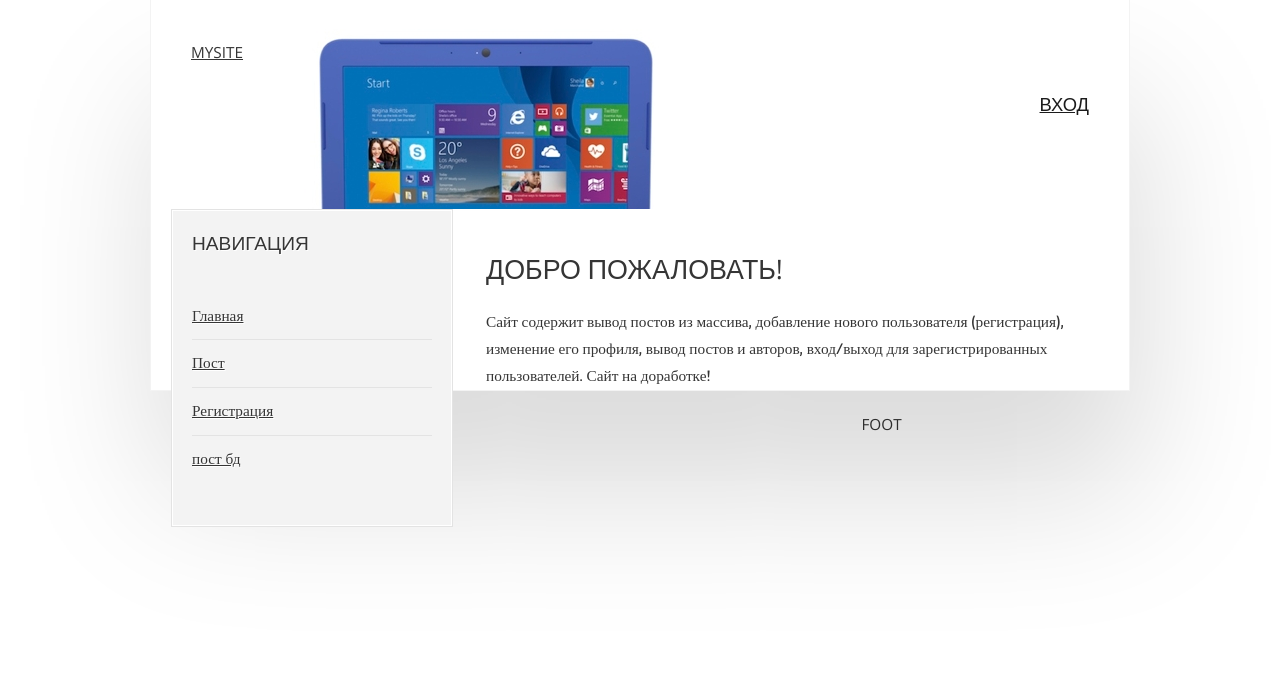
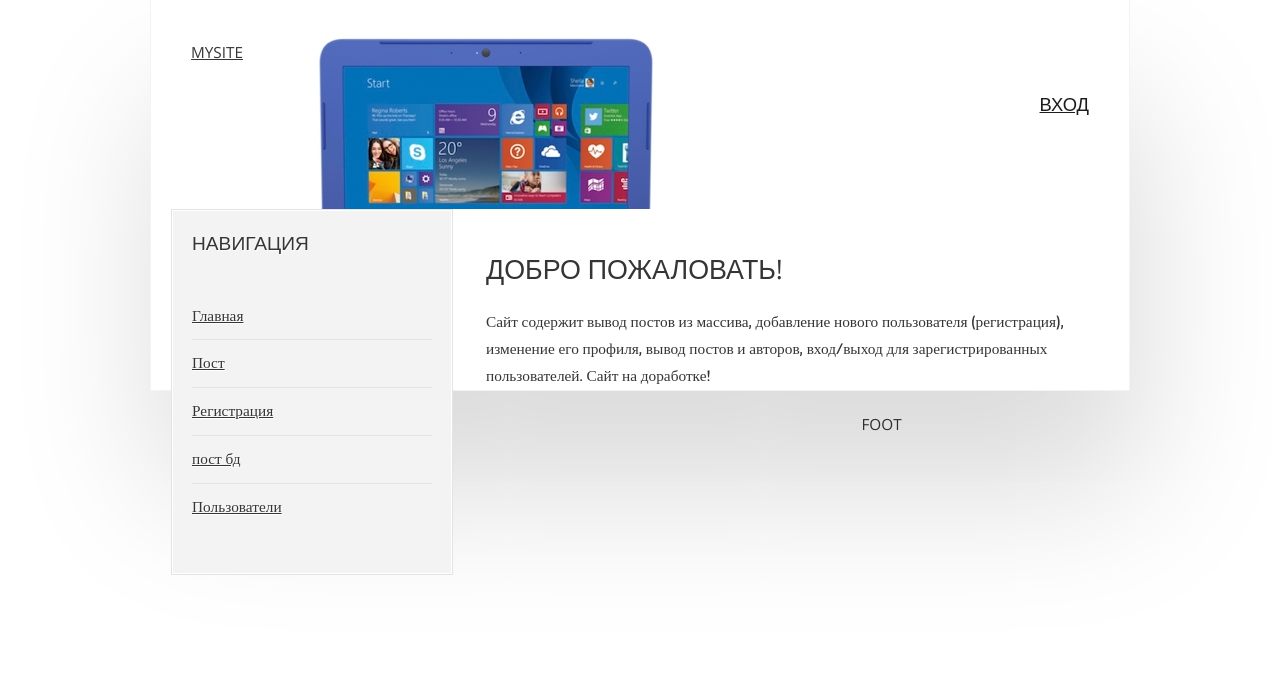
Before and after one commit to katya95/mysite_MVC, a PHP site: page / in a window 1280 px wide. Shown: the part 28-721 px from the top of the page. Run offline with PHP 8.4, Linux system fonts and the light colour scheme.

Commit message:
Add files via upload

```diff
--- a/application/views/navigation_view.php
+++ b/application/views/navigation_view.php
@@ -3,6 +3,7 @@
 			<li><a href="/postarray">Пост</a></li>
 			<li><a href="/test">Регистрация</a></li>
 			<li><a href="/post">пост бд</a></li>
+			<li><a href="/user">Пользователи</a></li>
 			<?php
 			$a = file_get_contents('application/views/content2_view.php');
 	 		if ($a!=0){
```
